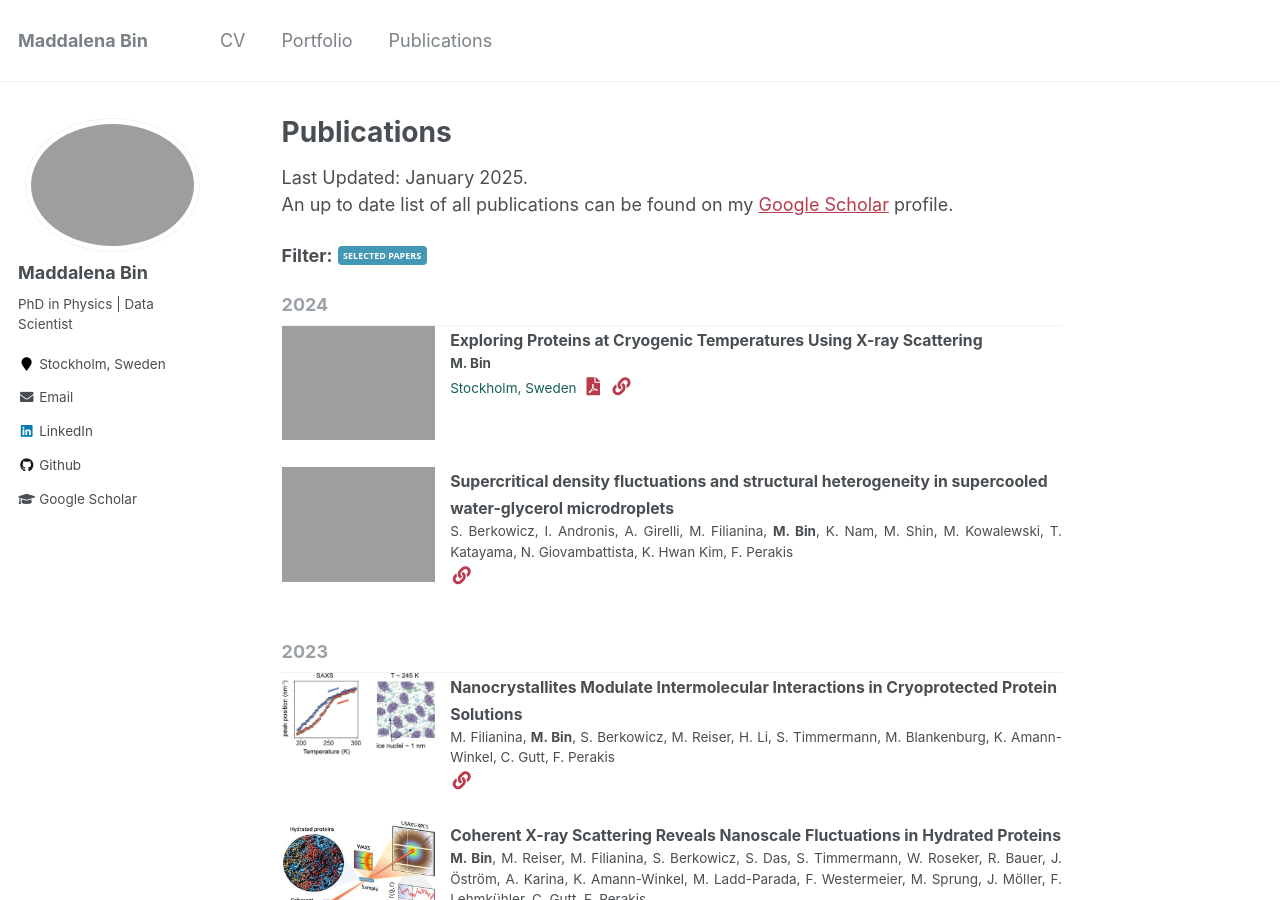
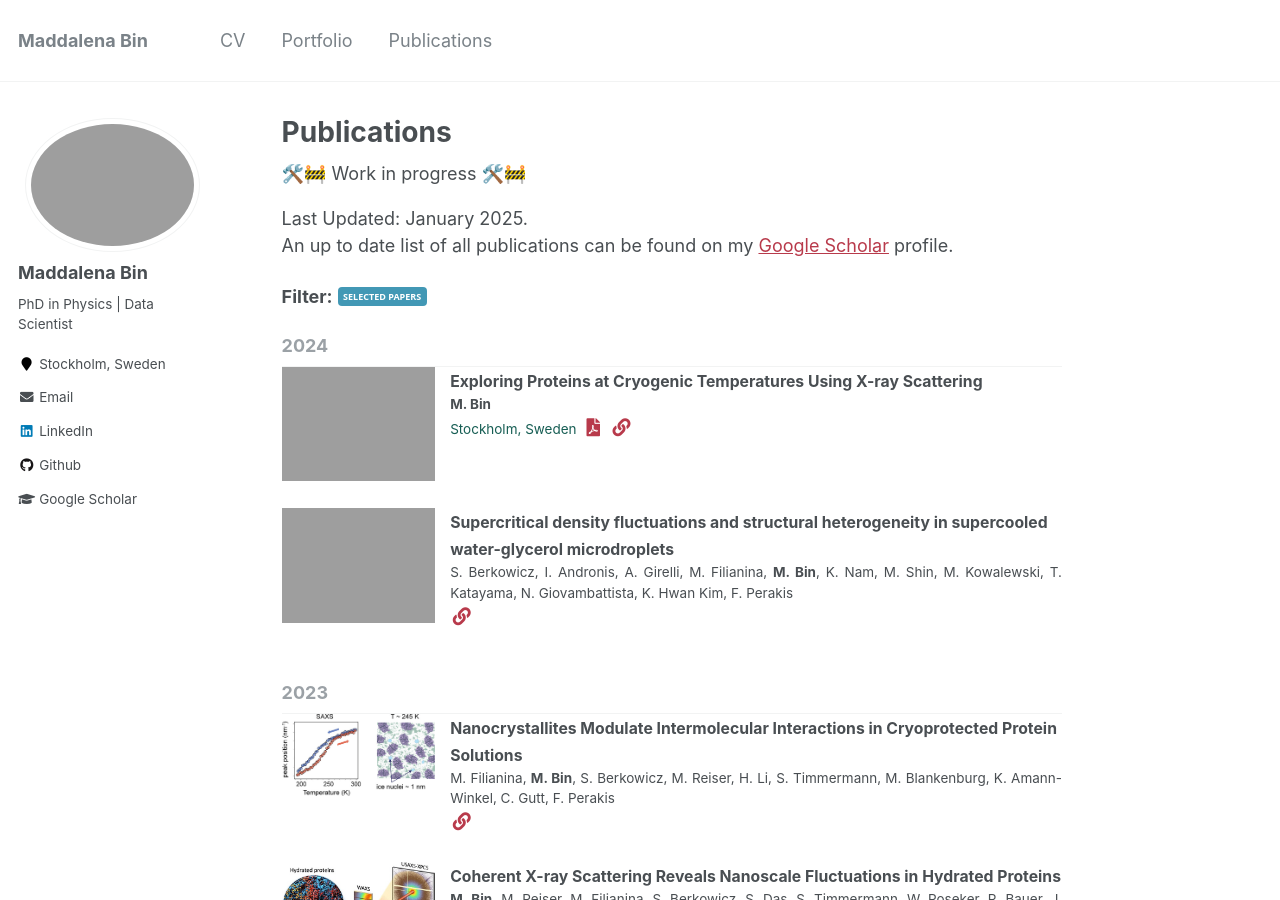
Before and after one commit to maddalenabin/maddalenabin.github.io, a Jekyll site: the page built from _pages/publications.html, in a window 1280 px wide and 900 px high. Built offline with Jekyll 4.4.1, drawn with Linux system fonts in a browser that asks for light colours.

Commit message:
Update publications.html

```diff
--- a/_pages/publications.html
+++ b/_pages/publications.html
@@ -6,6 +6,8 @@ author_profile: true
 ---
 
 {% include base_path %}
+
+🛠️🚧 Work in progress 🛠️🚧
 
 <p>Last Updated: January 2025. <br> An up to date list of all publications can be found on my <a href="https://scholar.google.se/citations?user=TnPudB8AAAAJ&hl=it">Google Scholar</a> profile.</p>
 {% if site.category_archive.path %}
```
